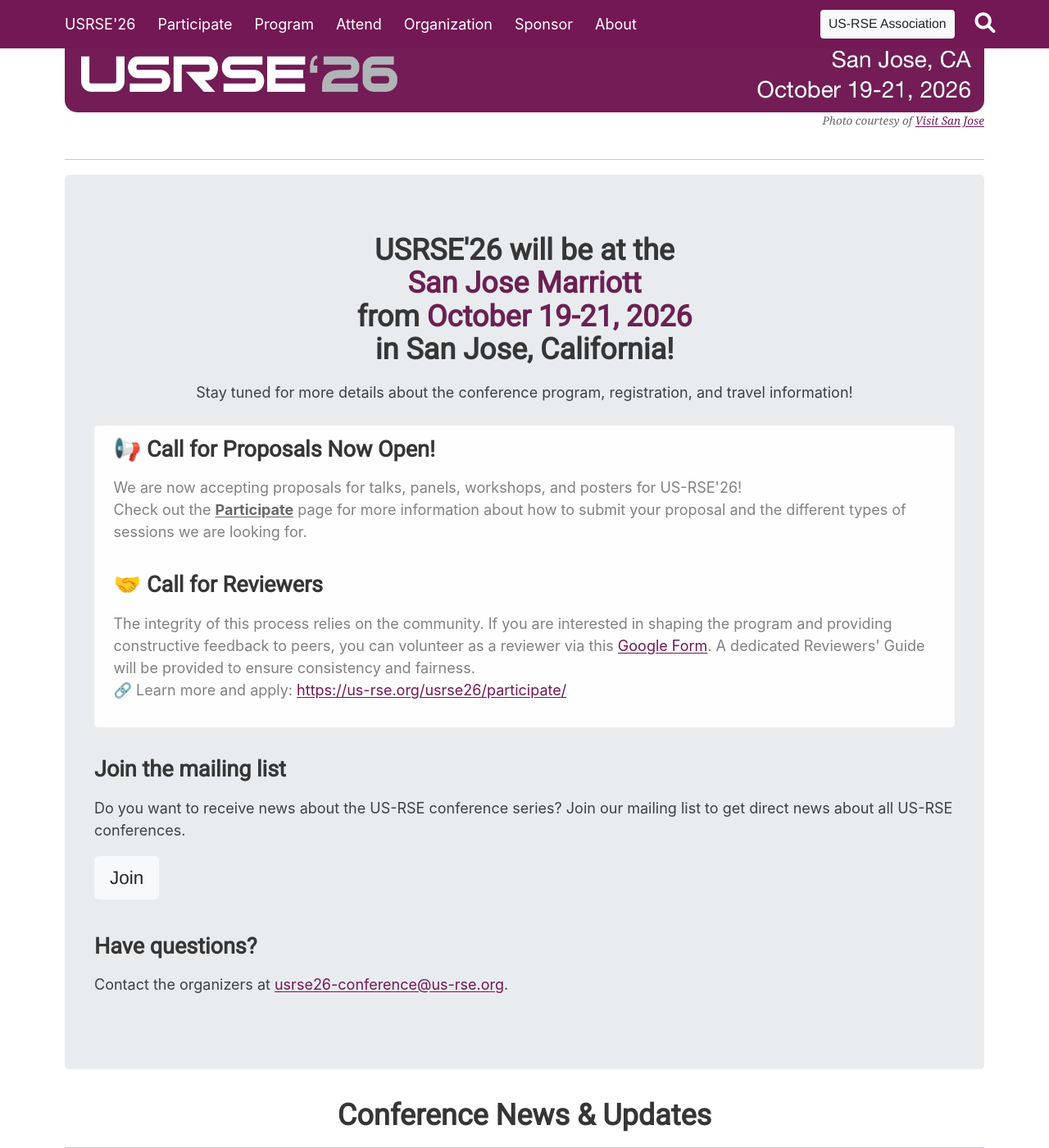
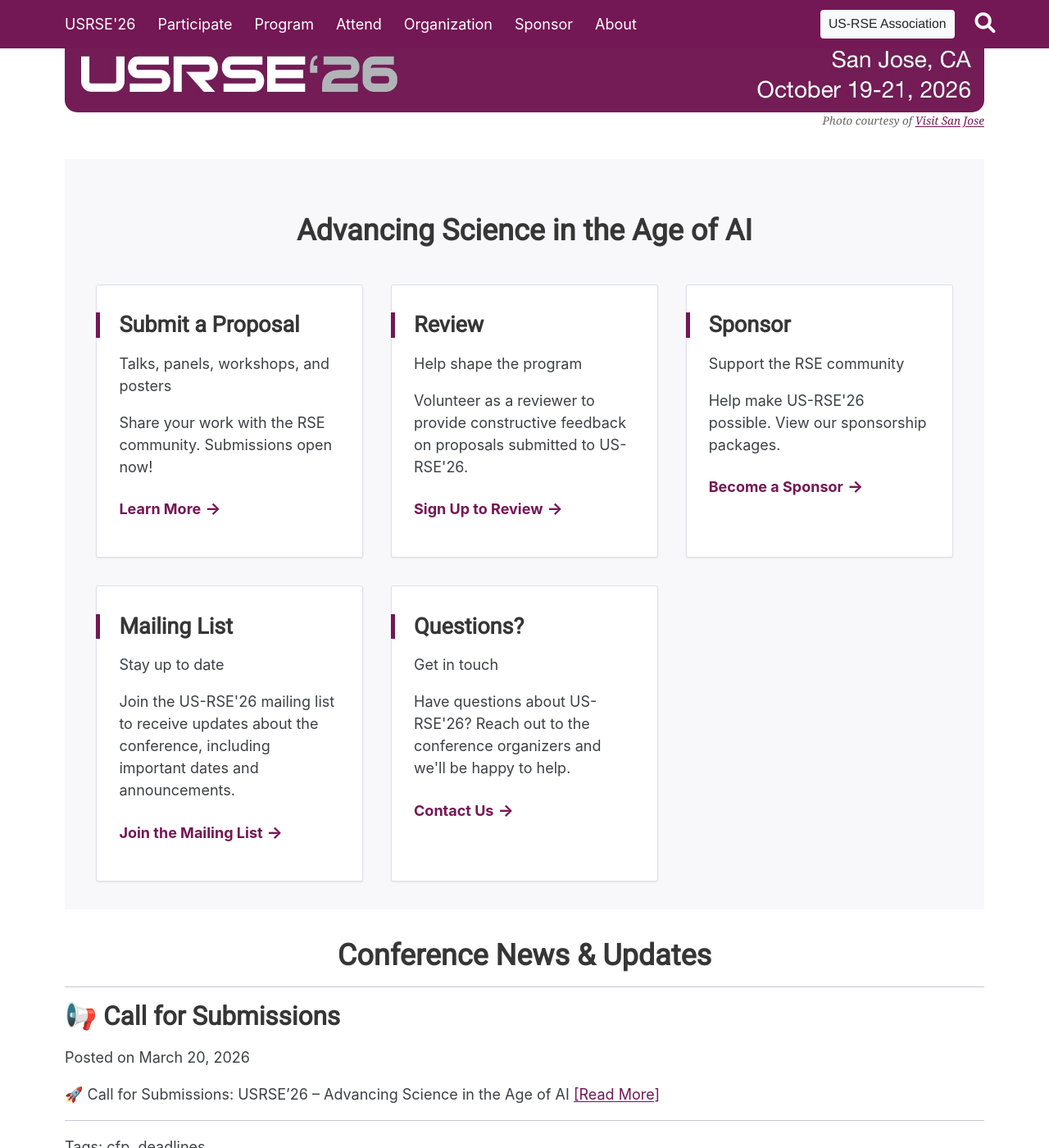
Before and after one commit to USRSE/usrse26, a Jekyll site: the page built from index.html, in a window 1280 px wide and 1400 px high, scrolled down 424 px. Shown: the whole window at 82% size. Built offline with Jekyll 4.4.1, drawn with Linux system fonts in a browser that asks for light colours; the list of posts is cut into pages by our own code; a style sheet for code colours, icons or effects is not loaded.

Commit message:
feat: cards home page

```diff
--- /dev/null
+++ b/_data/cards/home.yml
@@ -0,0 +1,31 @@
+section_title: "Advancing Science in the Age of AI"
+items:
+  - title: Submit a Proposal
+    subtitle: "Talks, panels, workshops, and posters"
+    description: "Share your work with the RSE community. Submissions open now!"
+    link: /participate/
+    link_name: Learn More
+
+  - title: Review
+    subtitle: "Help shape the program"
+    description: "Volunteer as a reviewer to provide constructive feedback on proposals submitted to US-RSE'26."
+    link: https://forms.gle/hDGsK52sJFqUA2MA7
+    link_name: Sign Up to Review
+
+  - title: Sponsor
+    subtitle: "Support the RSE community"
+    description: "Help make US-RSE'26 possible. View our sponsorship packages."
+    link: /sponsor/
+    link_name: Become a Sponsor
+
+  - title: Mailing List
+    subtitle: "Stay up to date"
+    description: "Join the US-RSE'26 mailing list to receive updates about the conference, including important dates and announcements."
+    link: "https://groups.google.com/a/us-rse.org/g/usrse-conference"
+    link_name: Join the Mailing List
+
+  - title: Questions?
+    subtitle: "Get in touch"
+    description: "Have questions about US-RSE'26? Reach out to the conference organizers and we'll be happy to help."
+    link: "mailto:usrse26-conference@us-rse.org"
+    link_name: Contact Us
--- a/index.html
+++ b/index.html
@@ -11,65 +12,8 @@
   <figcaption style="margin-top: 0; text-align: right;">Photo courtesy of <a href="https://www.sanjose.org">Visit San
       Jose</a></figcaption>
 </figure>
-</center>
-<hr>
 
-<div class="main-explain-area jumbotron">
-
-  <center>
-    <h1>
-      USRSE'26 will be at the <br>
-      <a href="https://www.marriott.com/en-us/hotels/sjcsj-san-jose-marriott/overview/"
-        target="_blank"
-        style="color: rgb(107, 32, 83); text-decoration: none;">
-        San Jose Marriott
-      </a>
-	  <br>
-      from <span style="color: rgb(107, 32, 83)">{{ site.conf_start_date | date: "%B %-d" }}-{{ site.conf_end_date | date: "%-d, %Y" }}</span> <br>
-      in San Jose, California!
-    </h1>
-
-    Stay tuned for more details about the conference program, registration, and travel information!
-
-  </center>
-  <div class="alert alert-light mt-4" role="alert">
-    <h3>📢 Call for Proposals Now Open!</h3>
-
-    <p>
-      We are now accepting proposals for talks, panels, workshops, and posters for US-RSE'26!
-      <br>
-      Check out the
-      <a href="{{ site.baseurl }}/participate/" class="alert-link">Participate</a>
-      page for more information about how to submit your proposal and the
-      different types of sessions we are looking for.
-    </p>
-
-    <h3>🤝 Call for Reviewers</h3>
-
-    <p>
-      The integrity of this process relies on the community.
-      If you are interested in shaping the program and providing constructive
-      feedback to peers, you can volunteer as a reviewer via this
-      <a href="https://forms.gle/hDGsK52sJFqUA2MA7" target="_blank">Google Form</a>.
-      A dedicated Reviewers' Guide will be provided to ensure consistency and fairness.
-      <br>
-      🔗 Learn more and apply: <a href="{{ site.baseurl }}/participate/">https://us-rse.org/usrse26/participate/</a>
-    </p>
-  </div>
-
-  <h3>Join the mailing list</h3>
-  <p>
-  Do you want to receive news about the US-RSE conference series? Join our mailing
-  list to get direct news about all US-RSE conferences.
-  <p>
-  <a href="{{ site.conf_mailing_list }}" target="_blank" class="btn btn-light btn-lg" role="button" alt="Button link to the US-RSE Conference series mailing list page">Join</a>
-
-  <h3> Have questions? </h3>
-  <p>
-  Contact the organizers at <a href="mailto:{{ site.conf_exec_email }}">{{ site.conf_exec_email }}</a>.
-  </p>
-
-</div>
+{% include cards.html %}
 
 
 <h1><center> Conference News & Updates </center> </h1>
```
Also changed, not shown: other parts of index.html (+1 -0 lines), README.md.
